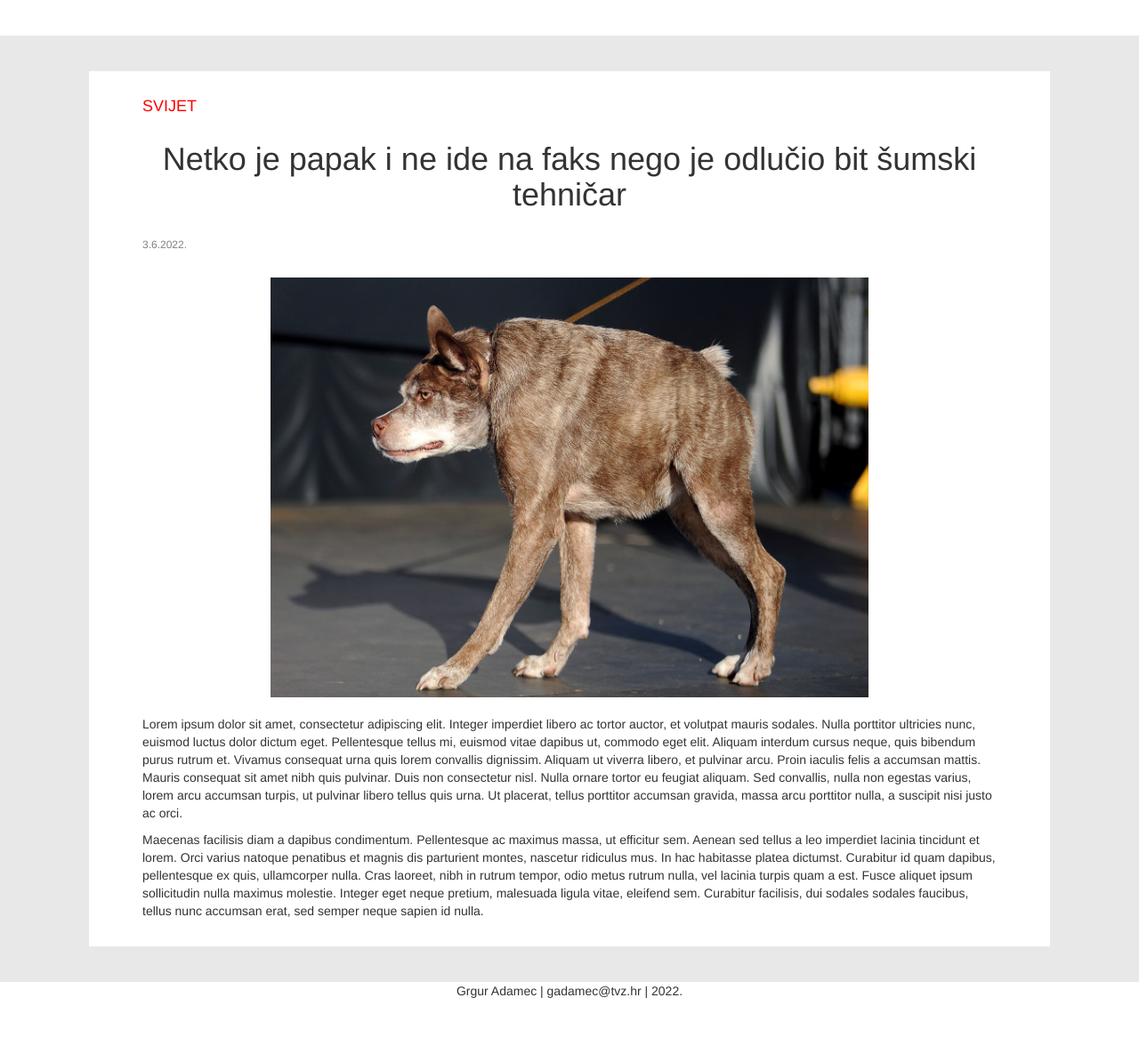
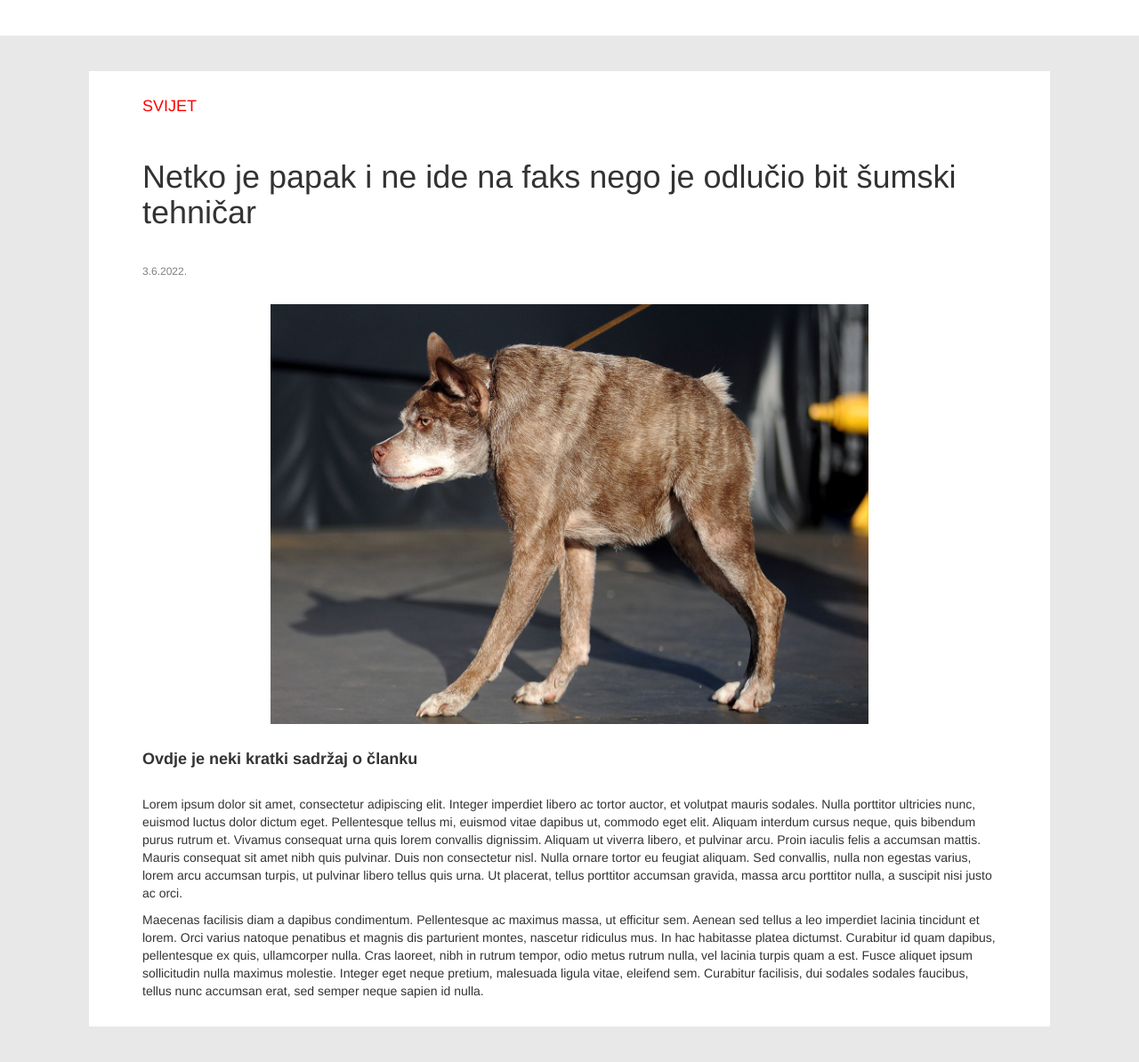
Before and after one commit to GrgurAdamec/pwa-projekt, a PHP site: page /vijesti.php in a window 1280 px wide. Shown: the part 122-1316 px from the top of the page at 89% size. Before the commit the page ends 1244 px from the top, so only its background shows below. Run offline with PHP 8.4, Linux system fonts and the light colour scheme.

Commit message:
Priprema za unos u bazu

```diff
--- a/Style.css
+++ b/Style.css
@@ -15,7 +15,7 @@ h1{
     text-align: center;
 }
 
-.naslov-politika, .naslov-sport, .naslov-clanka{
+.naslov-politika, .naslov-sport{
     margin: auto;
     text-align: center;
 }
@@ -90,3 +90,7 @@ article{
     padding-left: 5%;
     padding-right: 5%;
 }
+
+.bold-text{
+    font-weight: bold;
+}
--- a/vijesti.php
+++ b/vijesti.php
@@ -35,6 +35,8 @@
             <br />
             <img src='Slike/smrle.jpg' class='slikeClanak slika'>
             <br/>
+            <h4 class='bold-text'>Ovdje je neki kratki sadržaj o članku</h4>
+            <br />
             <p>
                 Lorem ipsum dolor sit amet, consectetur adipiscing elit. Integer imperdiet libero ac tortor auctor, et volutpat mauris sodales. Nulla porttitor ultricies nunc, euismod luctus dolor dictum eget. Pellentesque tellus mi, euismod vitae dapibus ut, commodo eget elit. Aliquam interdum cursus neque, quis bibendum purus rutrum et. Vivamus consequat urna quis lorem convallis dignissim. Aliquam ut viverra libero, et pulvinar arcu. Proin iaculis felis a accumsan mattis. Mauris consequat sit amet nibh quis pulvinar. Duis non consectetur nisl. Nulla ornare tortor eu feugiat aliquam. Sed convallis, nulla non egestas varius, lorem arcu accumsan turpis, ut pulvinar libero tellus quis urna. Ut placerat, tellus porttitor accumsan gravida, massa arcu porttitor nulla, a suscipit nisi justo ac orci.
             </p>
```
Also changed, not shown: previewClanak.php (+11 -1 lines), saveClanak.php (added).
